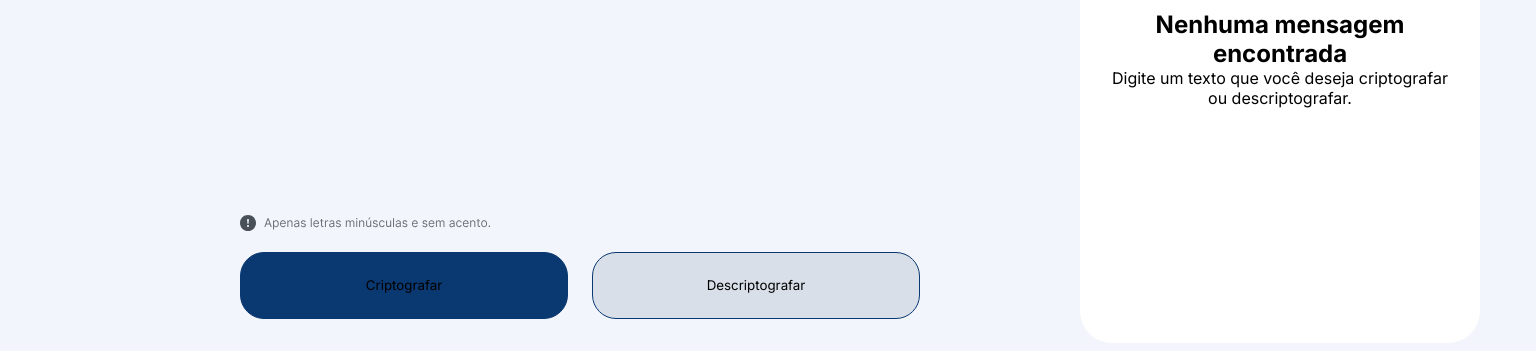
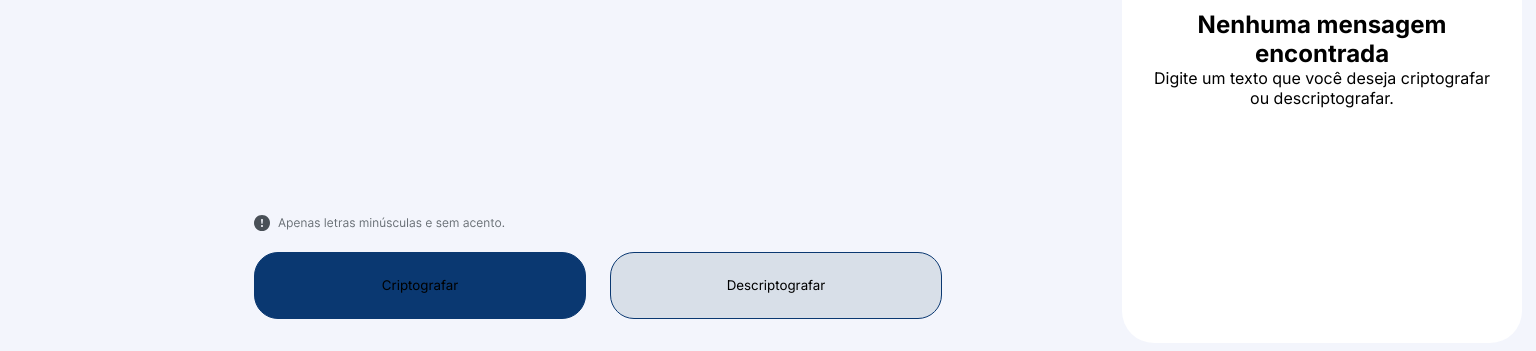
Before and after one commit to Alevivaldi/AluraOracleOneT6, a plain HTML site: page index.html in a window 1536 px wide. Shown: the part 641-992 px from the top of the page. Drawn offline with Linux system fonts and the light colour scheme.

Commit message:
VersaoFinalEnviar

```diff
--- a/stilos/style.css
+++ b/stilos/style.css
@@ -34,7 +34,7 @@ main{
 .conteiner{
     display: flex;
     flex-direction: column;
-
+    width: 100%;
 }
 .text-input{
    resize: none;
@@ -61,14 +61,15 @@ main{
 .button-cont{
     height: 9.9rem;
     margin-left: 1rem;
-
+    width: 100%;
     max-width: 343px;
     display: flex;
     flex-direction: column;
     margin-bottom: 2rem;
 }
 #botao_criptografar{
-    width:343px;
+    max-width:343px;
+    width: 100%;
     height: 67px;
     margin-bottom: 2rem;
     border-radius: 24px;
@@ -78,7 +79,8 @@ main{
     border: var(--darkblue-400) solid 1px;
 }
 #botao_descriptografar{
-    width:343px;
+    max-width:343px;
+    width: 100%;
     height: 67px;
     border-radius: 24px;
     background: var(--gray-200);
@@ -210,7 +212,7 @@ main{
 .button-cont{
     height: 9.9rem;
     margin-left: 1rem;
-    width: 43rem;
+    width: 100%;
     max-width: 43rem;
     display: flex;
     flex-direction: row;
@@ -346,7 +348,7 @@ main{
 .button-cont{
     height: 4.18rem;
     margin-left: 15rem;
-    width: 42.5rem;
+    width: 100%;
     max-width: 43rem;
 }
 #botao_criptografar{
@@ -442,3 +444,14 @@ margin-top: 80px;
     margin-top: 2rem;
 }
 }
+@media(min-width:1440px){
+
+main{
+    justify-content: space-around;
+}
+section{
+    margin-right: 0;
+}
+
+
+}
```
